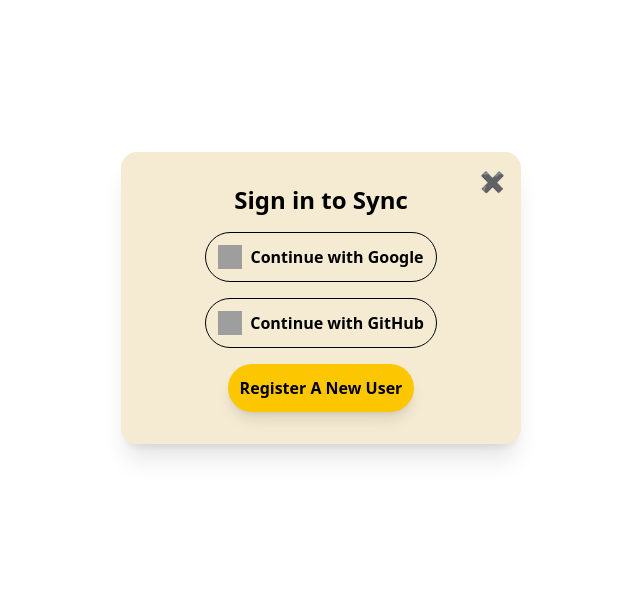
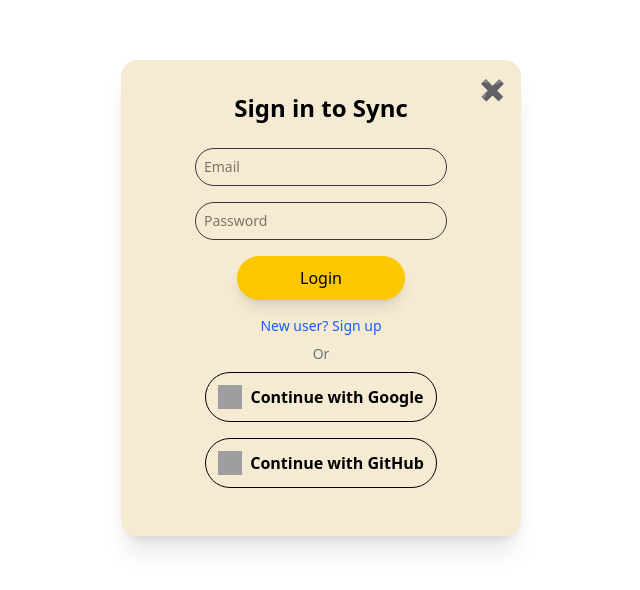
Before and after one commit to Momena-akhtar/sync-board, a React (Vite) app: page /auth in a window 1280 px wide. Shown: the part 102-692 px from the top of the page, without its empty margins (319-959 px from the left). Built offline with nearby package versions, Linux system fonts and the light colour scheme; no server answers; grey boxes are pictures that could not be loaded.

Commit message:
added register/login options in UI

```diff
--- a/src/pages/AuthPage/Components/AuthPage/AuthPage.tsx
+++ b/src/pages/AuthPage/Components/AuthPage/AuthPage.tsx
@@ -2,6 +2,7 @@ import { signInAsGuest, signInWithGoogle, signInWithGitHub } from "../../../../b
 import { useNavigate } from "react-router-dom";
 import { useAuth } from "../../../../contexts/AuthContext";
 import { authService } from "../../../../services/authService";
+import { useState } from "react";
 
 interface AuthPageProps {
     closeModal: () => void;
@@ -10,6 +11,7 @@ interface AuthPageProps {
   const AuthPage: React.FC<AuthPageProps> = ({ closeModal }) => {
     const { setUser } = useAuth();
     const navigate = useNavigate();
+    const [isLogin, setIsLogin] = useState(true);
 
     const handleBackendAuth = async (user: any) => {
       try {
@@ -52,8 +54,58 @@ interface AuthPageProps {
             ✖
           </button>
           <h2 className="text-2xl font-bold mb-4 text-center">Sign in to Sync</h2>
+          <div className="flex flex-col items-center w-full">
+            {isLogin ? (
+              <>
+                <input
+                  className="border border-[#383838] rounded-full p-2 m-2 w-[75%] text-sm"
+                  type="email"
+                  placeholder="Email"
+                />
+                <input
+                  className="border border-[#383838] rounded-full p-2 m-2 w-[75%] text-sm"
+                  type="password"
+                  placeholder="Password"
+                />
+              </>
+            ) : (
+              <>
+                <input
+                  className="border border-[#383838] rounded-full p-2 m-2 w-[75%] text-sm "
+                  type="text"
+                  placeholder="Username"
+                />
+                <input
+                  className="border border-[#383838] rounded-full p-2 m-2 w-[75%] text-sm"
+                  type="email"
+                  placeholder="Email"
+                />
+                <input
+                  className="border border-[#383838] rounded-full p-2 m-2 w-[75%] text-sm "
+                  type="password"
+                  placeholder="Password"
+                />
+              </>
+            )}
+            <div className="flex justify-center m-2 w-full">
+              <button
+                onClick={handleGuestLogin}
+                className="flex items-center justify-center w-[50%] text-center cursor-pointer p-2.5 rounded-full transition duration-300 hover:scale-105 bg-yellow-400 shadow-lg text-md">
+                <span className="font-medium">{isLogin ? "Login" : "Register"}</span>
+              </button>
+            </div>
+            <div className="text-sm text-center mt-2">
+              <button
+                onClick={() => setIsLogin(!isLogin)}
+                className="text-blue-600 hover:underline cursor-pointer">
+                {isLogin ? "New user? Sign up" : "Already have an account? Login"}
+              </button>
+            </div>
+            <div className="text-sm text-center text-gray-500 m-2">Or</div>
+          </div>
               {/* Google Button */}
             <div className="flex justify-center items-grid w-full">
+
         <button
          onClick={handleGoogleLogin}
         className="flex items-center cursor-pointer p-3 border rounded-full transition duration-300 hover:scale-105">
@@ -79,15 +131,7 @@ interface AuthPageProps {
         </button>
         </div>
         {/*Microsoft Button */}
-        <div className="flex justify-center items-grid w-full">
-        <button
-        onClick={handleGuestLogin}
-        className="flex items-center cursor-pointer p-3 rounded-full transition duration-300 hover:scale-105 bg-yellow-400 shadow-lg">
 
-            <span className="font-semibold">Register A New User</span>
-        </button>
-
-        </div>
         </div>
       </div>
     );
```
